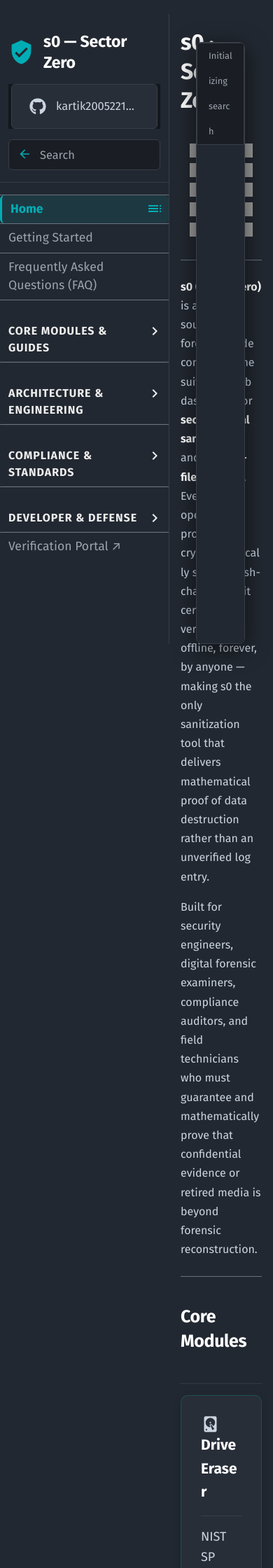
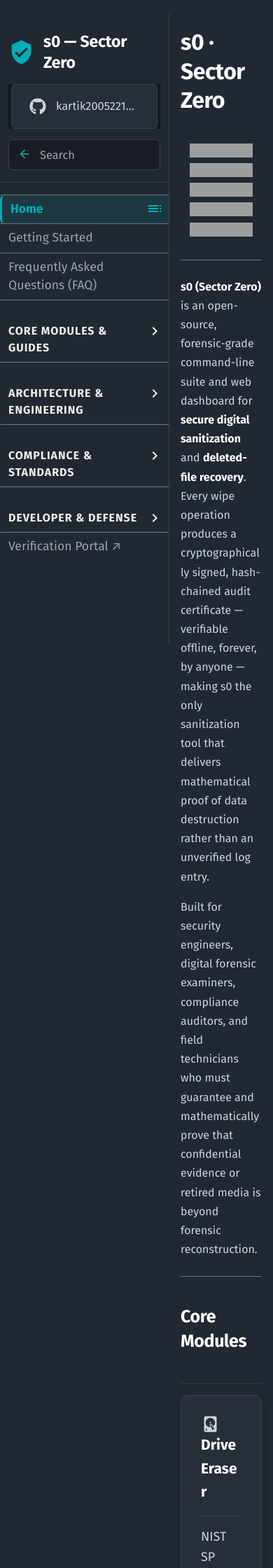
Before and after one commit to kartik2005221/s0, an MkDocs documentation site: the page built from docs/index.md, in a window 390 px wide. Shown: the top 2240 px of the page at 70% size. Built offline with MkDocs 1.6.1 and Material for MkDocs 9.7.7, drawn with Linux system fonts in a browser that asks for light colours; comment, search, counter and statistics services are not loaded; the version menu is left out; grey boxes are pictures that could not be loaded.

Commit message:
fix(docs): resolve search initialization error and style popup modal

```diff
--- a/docs/stylesheets/extra.css
+++ b/docs/stylesheets/extra.css
@@ -262,55 +262,136 @@
   height: 1rem !important;
 }
 
+/* Backdrop overlay when search is active */
+.s0-search-container .md-search__overlay {
+  display: none !important;
+  position: fixed !important;
+  inset: 0 !important;
+  width: 100vw !important;
+  height: 100vh !important;
+  background-color: rgba(0, 0, 0, 0.6) !important;
+  backdrop-filter: blur(2px) !important;
+  -webkit-backdrop-filter: blur(2px) !important;
+  z-index: 90 !important;
+  cursor: pointer !important;
+}
+
+[data-md-toggle="search"]:checked ~ .md-container .s0-search-container .md-search__overlay {
+  display: block !important;
+}
+
+/* Search results popup modal */
 .s0-search-container .md-search__output {
+  display: none !important;
+  opacity: 0 !important;
+  pointer-events: none !important;
   position: fixed !important;
-  left: 14rem !important;
-  top: 2rem !important;
-  width: 32rem !important;
-  max-width: calc(100vw - 16rem) !important;
+  left: 17rem !important;
+  top: 3.5rem !important;
+  width: 36rem !important;
+  max-width: calc(100vw - 20rem) !important;
+  max-height: 75vh !important;
   z-index: 100 !important;
   background-color: #1a1e24 !important;
   border: 1px solid #393E46 !important;
   border-radius: 8px !important;
-  box-shadow: 0 8px 32px rgba(0, 0, 0, 0.6) !important;
+  box-shadow: 0 16px 48px rgba(0, 0, 0, 0.75) !important;
+  overflow: hidden !important;
+  transition: opacity 0.2s ease !important;
 }
 
-.md-search__input {
-  background-color: transparent !important;
-  color: #FFFFFF !important;
-  font-size: 0.85rem;
+/* Show search popup when search toggle is active */
+[data-md-toggle="search"]:checked ~ .md-container .s0-search-container .md-search__output {
+  display: block !important;
+  opacity: 1 !important;
+  pointer-events: auto !important;
 }
 
-.md-search__input::placeholder {
-  color: #9ca3af !important;
+@media screen and (max-width: 59.99em) {
+  .s0-search-container .md-search__output {
+    left: 1rem !important;
+    right: 1rem !important;
+    top: 4rem !important;
+    width: auto !important;
+    max-width: calc(100vw - 2rem) !important;
+    max-height: 80vh !important;
+  }
 }
 
-.md-search__icon {
+.s0-search-container .md-search__scrollwrap {
+  max-height: 70vh !important;
+  overflow-y: auto !important;
+  overscroll-behavior: contain !important;
+  scrollbar-width: thin;
+  scrollbar-color: #393E46 transparent;
+}
+
+.s0-search-container .md-search__options {
+  position: absolute !important;
+  right: 0.5rem !important;
+  top: 0.35rem !important;
+  display: flex !important;
+  align-items: center !important;
+  gap: 0.25rem !important;
+}
+
+.s0-search-container .md-search__options .md-search__icon {
+  color: #9ca3af !important;
+  cursor: pointer !important;
+}
+
+.s0-search-container .md-search__options .md-search__icon:hover {
   color: #00ADB5 !important;
 }
 
-.md-search__icon svg {
-  fill: currentColor !important;
+.s0-search-container .md-search-result {
+  background-color: #1a1e24 !important;
+  color: #EEEEEE !important;
+  border: none !important;
 }
 
-.md-search__inner:focus-within {
-  border-color: #00ADB5 !important;
-  box-shadow: 0 0 0 3px rgba(0, 173, 181, 0.25) !important;
+.s0-search-container .md-search-result__meta {
+  background-color: #16181d !important;
+  color: #9ca3af !important;
+  font-size: 0.8rem !important;
+  font-weight: 600 !important;
+  padding: 0.6rem 0.85rem !important;
+  border-bottom: 1px solid #282e38 !important;
 }
 
-.md-search-result {
-  background-color: #222831 !important;
-  color: #EEEEEE !important;
-  border: 1px solid #393E46;
+.s0-search-container .md-search-result__item {
+  border-bottom: 1px solid rgba(255, 255, 255, 0.05) !important;
 }
 
-.md-search-result__meta {
-  background-color: #1a1e24 !important;
-  color: #9ca3af !important;
+.s0-search-container .md-search-result__link {
+  padding: 0.7rem 0.9rem !important;
+  display: block !important;
+  text-decoration: none !important;
+  transition: background-color 0.15s ease !important;
 }
 
-.md-search-result__link:hover {
+.s0-search-container .md-search-result__link:hover,
+.s0-search-container .md-search-result__link:focus {
   background-color: rgba(0, 173, 181, 0.12) !important;
+}
+
+.s0-search-container .md-search-result__article {
+  color: #EEEEEE !important;
+}
+
+.s0-search-container .md-search-result__teaser {
+  color: #9ca3af !important;
+  font-size: 0.82rem !important;
+  line-height: 1.5 !important;
+}
+
+.s0-search-container .md-search-result__teaser em {
+  color: #00ADB5 !important;
+  font-weight: 700 !important;
+  font-style: normal !important;
+  background-color: rgba(0, 173, 181, 0.15) !important;
+  padding: 0 0.2rem !important;
+  border-radius: 2px !important;
 }
 
 /* ================================================================
--- a/mkdocs.yml
+++ b/mkdocs.yml
@@ -64,9 +64,6 @@
   status:
     new: Recently added
     deprecated: Deprecated
-  version:
-    provider: mike
-    default: stable
 
 extra_css:
   - stylesheets/extra.css
--- a/overrides/partials/header.html
+++ b/overrides/partials/header.html
@@ -5,6 +5,9 @@
 -#}
 <header class="md-header s0-hidden-header" data-md-component="header">
   <nav class="md-header__inner md-grid" aria-label="{{ lang.t('header') }}">
-    <div class="md-header__title" data-md-component="header-title"></div>
+    <label class="md-header__button md-icon" for="__search"></label>
+    <div class="md-header__title" data-md-component="header-title">
+      <div class="md-header__topic" data-md-component="header-topic"></div>
+    </div>
   </nav>
 </header>
```
